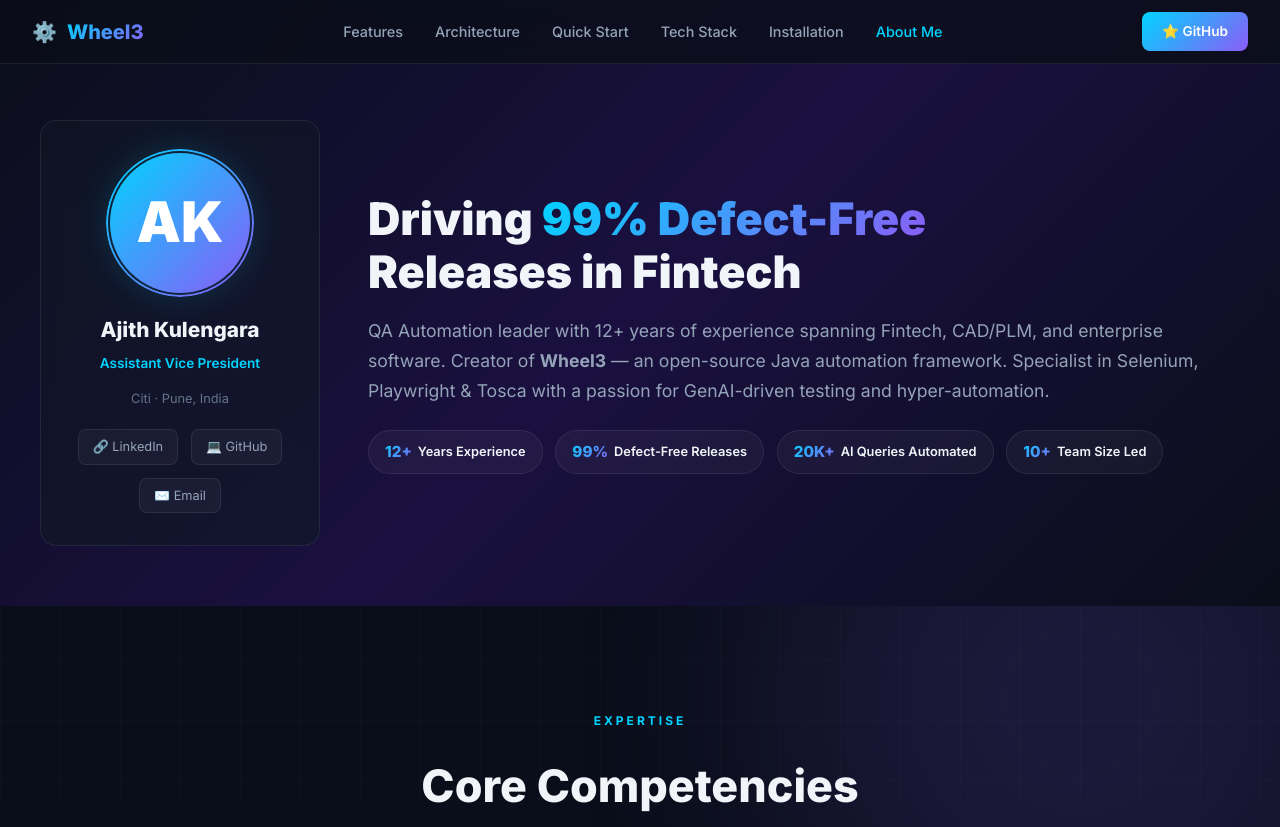
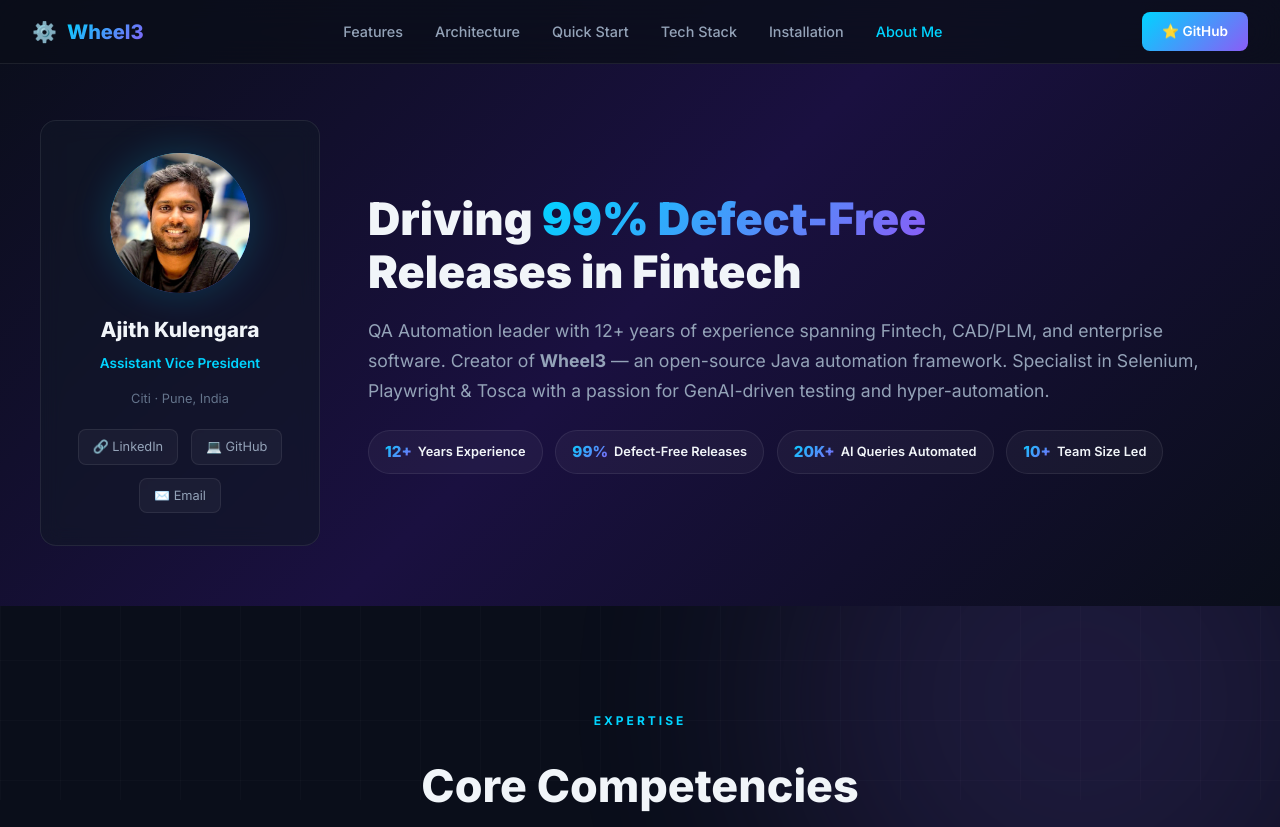
Before and after one commit to aji4032/Wheel3, a plain HTML site: page docs/about.html in a window 1280 px wide. Shown: the top 827 px of the page. Drawn offline with Linux system fonts and the light colour scheme.

Commit message:
[Ajith] || Enable Github pages - 4

```diff
--- a/docs/about.html
+++ b/docs/about.html
@@ -25,7 +25,7 @@
     .profile-avatar {
       width: 140px; height: 140px; border-radius: 50%; margin: 0 auto 1.2rem;
       background: var(--gradient-primary); display: flex; align-items: center; justify-content: center;
-      font-size: 3.5rem; font-weight: 900; color: #fff;
+      font-size: 3.5rem; font-weight: 900; color: #fff; overflow: hidden;
       box-shadow: 0 0 40px rgba(0,212,255,0.2);
       position: relative;
     }
@@ -35,6 +35,9 @@
       background: linear-gradient(135deg, var(--accent-cyan), var(--accent-violet)) border-box;
       -webkit-mask: linear-gradient(#fff 0 0) padding-box, linear-gradient(#fff 0 0);
       -webkit-mask-composite: destination-out; mask-composite: exclude;
+    }
+    .profile-avatar img {
+      width: 100%; height: 100%; object-fit: cover;
     }
     .profile-name { font-size: 1.3rem; font-weight: 800; margin-bottom: 0.3rem; }
     .profile-title {
@@ -206,7 +209,9 @@
 <section class="about-hero">
   <div class="container">
     <div class="profile-card fade-in">
-      <div class="profile-avatar">AK</div>
+      <div class="profile-avatar">
+        <img src="Ajith.jpeg" alt="Ajith Kulengara">
+      </div>
       <div class="profile-name">Ajith Kulengara</div>
       <div class="profile-title">Assistant Vice President</div>
       <div class="profile-company">Citi · Pune, India</div>
```
Also changed, not shown: docs/Ajith.jpeg (added).
